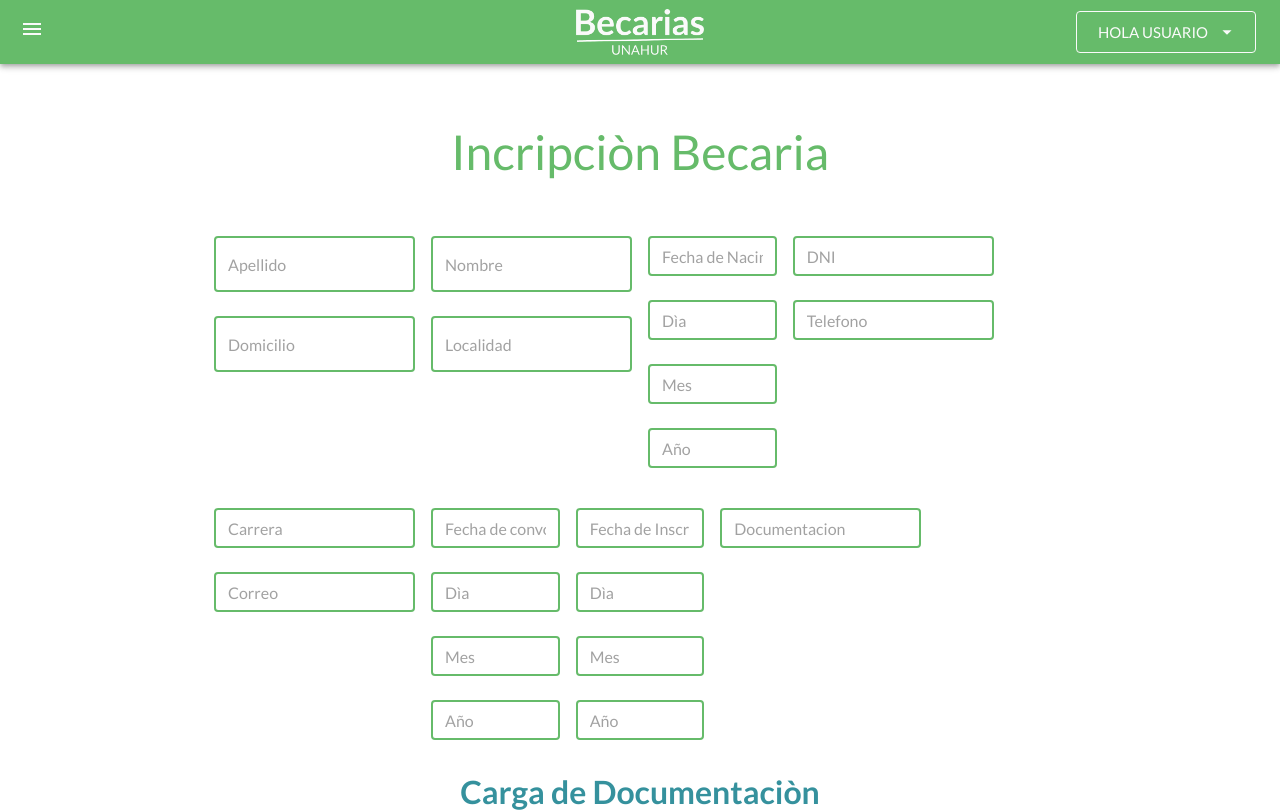
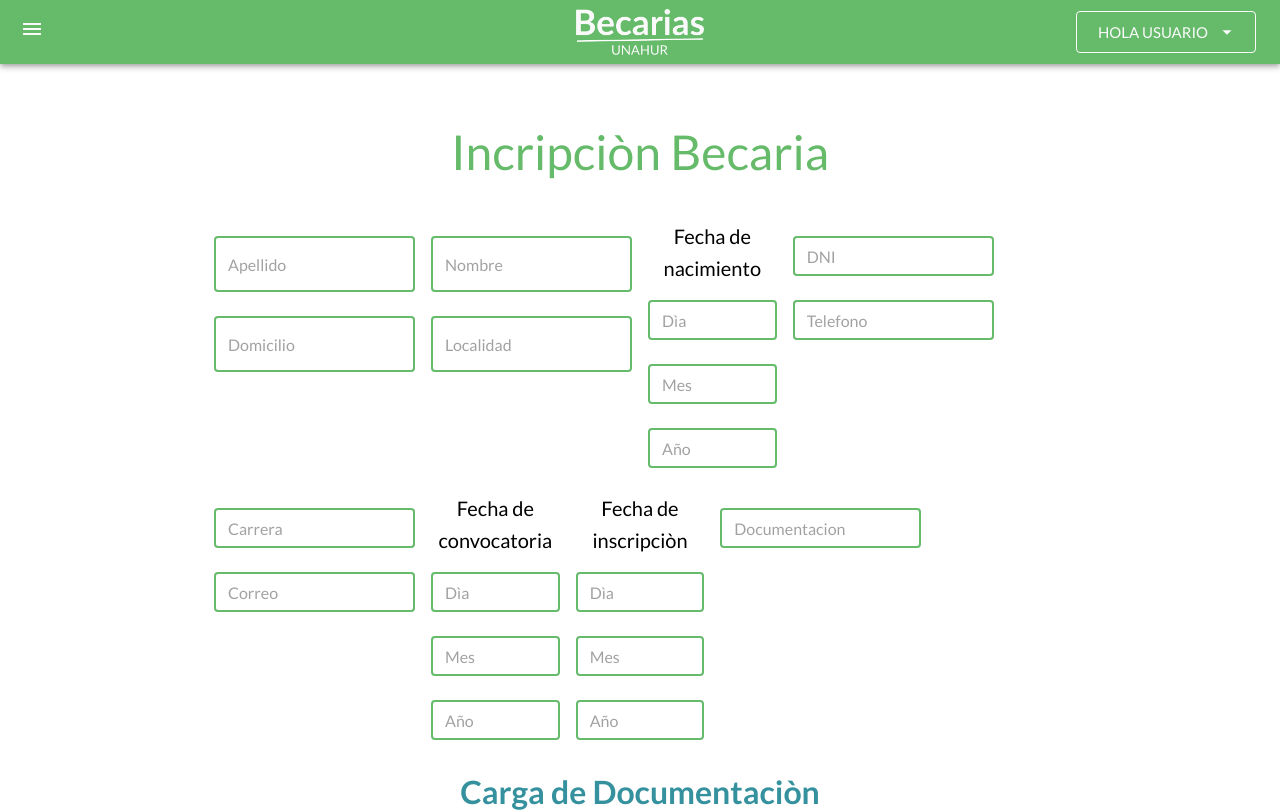
Before and after one commit to DesApp-foja-becarias/becarias-frontend, a React (Create React App) app: page / in a window 1280 px wide. Shown: the top 812 px of the page. Built offline with nearby package versions, Linux system fonts and the light colour scheme.

Commit message:
Modificando estilos

```diff
--- a/src/components/InscripcionBecaria/InscripcionDatosBecaria.js
+++ b/src/components/InscripcionBecaria/InscripcionDatosBecaria.js
@@ -63,12 +63,13 @@ export default function IngresoDatosBecaria() {
                     />
                 </Grid>
                 <Grid item xs={6} spacing xs={2}>
-                    <TextField className={classes.textField}
-                        placeholder="Fecha de Nacimiento"
-                        focused variant="outlined"
-                        size="small"
-                        margin="normal"
-                    />
+                    <Typography variant='h6'
+                        color= "black"
+                        align="center"
+                    >
+                        Fecha de nacimiento
+                    </Typography>
+
                     <TextField className={classes.textField}
                         placeholder="Dìa"
                         focused variant="outlined"
@@ -117,12 +118,12 @@ export default function IngresoDatosBecaria() {
                     />
                 </Grid>
                 <Grid item xs={6} spacing xs={2}>
-                    <TextField className={classes.textField}
-                        placeholder="Fecha de convocatoria"
-                        focused variant="outlined"
-                        margin="normal"
-                        size="small"
-                    />
+                    <Typography variant='h6'
+                        color= "black"
+                        align="center"
+                    >
+                        Fecha de convocatoria
+                    </Typography>
                      <TextField className={classes.textField}
                         placeholder="Dìa"
                         focused variant="outlined"
@@ -143,12 +144,12 @@ export default function IngresoDatosBecaria() {
                     />
                 </Grid>
                 <Grid item xs={6} spacing xs={2}>
-                    <TextField className={classes.textField}
-                        placeholder="Fecha de Inscripcion"
-                        focused variant="outlined"
-                        size="small"
-                        margin="normal"
-                    />
+                    <Typography variant='h6'
+                        color= "black"
+                        align="center"
+                    >
+                        Fecha de inscripciòn
+                    </Typography>
                     <TextField className={classes.textField}
                         placeholder="Dìa"
                         focused variant="outlined"
```
